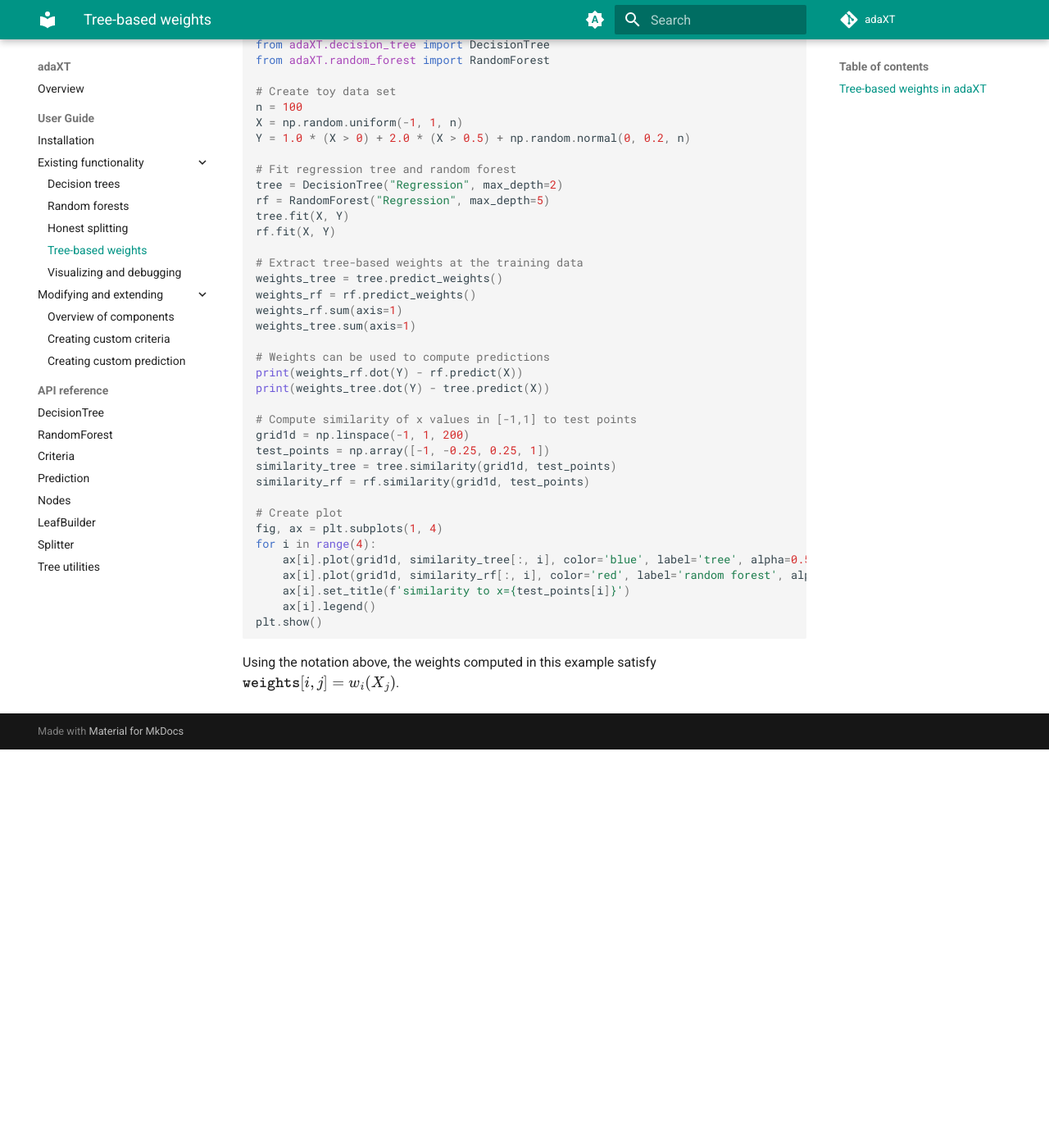
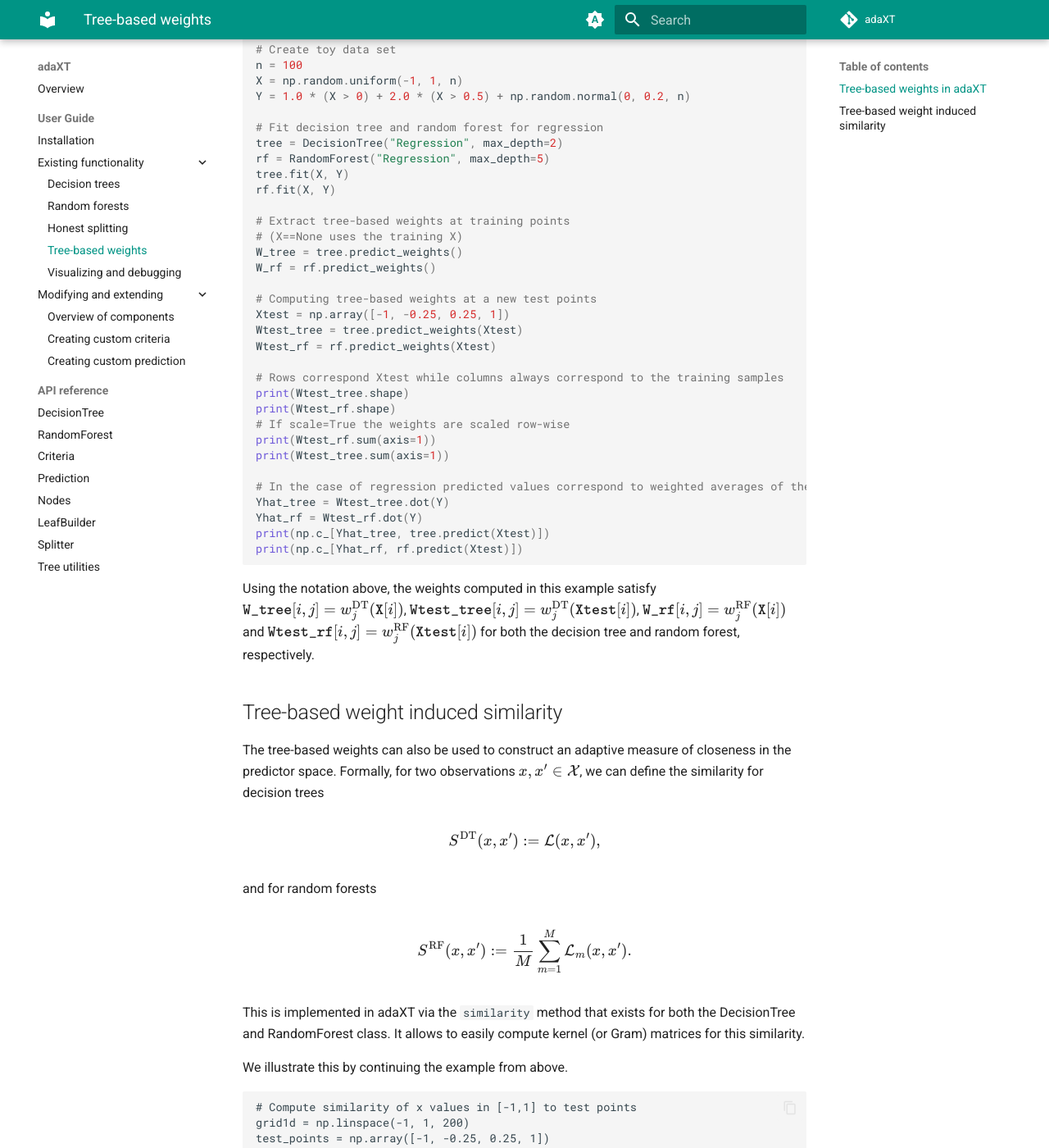
Before and after one commit to NiklasPfister/adaXT, an MkDocs documentation site: the page built from docs/user_guide/tree_based_weights.md, in a window 1280 px wide and 1400 px high, scrolled down 1456 px. Shown: the whole window at 82% size. Built offline with MkDocs 1.6.1 and Material for MkDocs 9.7.7, drawn with Linux system fonts in a browser that asks for light colours; comment, search, counter and statistics services are not loaded; before the commit the page ends 2370 px from its top, so only the background shows below that; some of the changed text lies outside the part shown.

Commit message:
new tests and updated similarity

````diff
--- a/docs/user_guide/tree_based_weights.md
+++ b/docs/user_guide/tree_based_weights.md
@@ -17,18 +17,17 @@
 define for all $i\in\{1,\ldots,n\}$ a weight function
 $w_i:\mathcal{X}\rightarrow[0,1]$ for all $x\in\mathcal{X}$ by
 
+$$
+w_i^{\operatorname{DT}}(x):=\frac{\mathcal{L}(X_{i}, x)}{\sum_{\ell=1}^n\mathcal{L}(X_{\ell}, x)}.
+$$
+
+By construction it holds for all $x\in\mathcal{X}$ that
+$\sum_{i=1}^n w_i^{\operatorname{DT}}(x)=1$. So intuitively the weights capture
+how close a new observation $x$ is to each of the training samples. Importantly,
+the predicted value of a regression tree at the $x$ is simply given by
 
 $$
-w_i(x):=\frac{\mathcal{L}(X_{i}, x)}{\sum_{\ell=1}^n\mathcal{L}(X_{\ell}, x)}.
-$$
-
-By construction it holds for all $x\in\mathcal{X}$ that $\sum_{i=1}^n w_i(x)=1$.
-So intuitively the weights capture how close a new observation $x$ is to each of
-the training samples. Importantly, the predicted value of a regression tree at
-the $x$ is simply given by
-
-$$
-\sum_{i=1}^n w_i(x)Y_i,
+\sum_{i=1}^n w_i^{\operatorname{DT}}(x)Y_i,
 $$
 
 which corresponds to a weighted nearest neighbor estimator. Unlike other
@@ -43,11 +42,12 @@
 $x\in\mathcal{X}$ define the weights by
 
 $$
-w_i(x):=\frac{1}{M}\sum_{m=1}^M\frac{\mathcal{L}_m(X_{i}, x)}{\sum_{\ell=1}^n\mathcal{L}_m(X_{\ell}, x)}.
+w_i^{\operatorname{RF}}(x):=\frac{1}{M}\sum_{m=1}^M\frac{\mathcal{L}_m(X_{i}, x)}{\sum_{\ell=1}^n\mathcal{L}_m(X_{\ell}, x)}.
 $$
 
-In general $w_i(x)$ and $Y_i$ are dependent since the sample $i$ appears also in
-the definition of the weight $w_i(x)$. This can be avoided using
+In general $w_i^{\operatorname{RF}}(x)$ and $Y_i$ are dependent since the sample
+$i$ appears also in the definition of the weight $w_i^{\operatorname{RF}}(x)$.
+This can be avoided using
 [honest splitting](/docs/user_guide/honest_splitting.md), which can be seen as
 separating the estimation of the weights from the averaging of the responses.
 
@@ -59,10 +59,9 @@
 
 ## Tree-based weights in adaXT
 
-Tree-based weights can be computed in adaXT using the `predict_leaf_matrix`
-DecisionTree class method and the `predict_forest_weights` RandomForest class
-method. As a simple example we the code below illustrates how to extract the
-weights evaluated at training data used during fitting.
+Tree-based weights can be computed in adaXT using the `predict_weights` method
+in the DecisionTree and RandomForest classes. The code below illustrates the
+usage.
 
 ```python
 import numpy as np
@@ -75,22 +74,66 @@
 X = np.random.uniform(-1, 1, n)
 Y = 1.0 * (X > 0) + 2.0 * (X > 0.5) + np.random.normal(0, 0.2, n)
 
-# Fit regression tree and random forest
+# Fit decision tree and random forest for regression
 tree = DecisionTree("Regression", max_depth=2)
 rf = RandomForest("Regression", max_depth=5)
 tree.fit(X, Y)
 rf.fit(X, Y)
 
-# Extract tree-based weights at the training data
-weights_tree = tree.predict_weights()
-weights_rf = rf.predict_weights()
-weights_rf.sum(axis=1)
-weights_tree.sum(axis=1)
+# Extract tree-based weights at training points
+# (X==None uses the training X)
+W_tree = tree.predict_weights()
+W_rf = rf.predict_weights()
 
-# Weights can be used to compute predictions
-print(weights_rf.dot(Y) - rf.predict(X))
-print(weights_tree.dot(Y) - tree.predict(X))
+# Computing tree-based weights at a new test points
+Xtest = np.array([-1, -0.25, 0.25, 1])
+Wtest_tree = tree.predict_weights(Xtest)
+Wtest_rf = rf.predict_weights(Xtest)
 
+# Rows correspond Xtest while columns always correspond to the training samples
+print(Wtest_tree.shape)
+print(Wtest_rf.shape)
+# If scale=True the weights are scaled row-wise
+print(Wtest_rf.sum(axis=1))
+print(Wtest_tree.sum(axis=1))
+
+# In the case of regression predicted values correspond to weighted averages of the Y
+Yhat_tree = Wtest_tree.dot(Y)
+Yhat_rf = Wtest_rf.dot(Y)
+print(np.c_[Yhat_tree, tree.predict(Xtest)])
+print(np.c_[Yhat_rf, rf.predict(Xtest)])
+```
+
+Using the notation above, the weights computed in this example satisfy
+$\texttt{W_tree}[i, j]=w_j^{\operatorname{DT}}(\texttt{X}[i])$,
+$\texttt{Wtest_tree}[i, j]=w_j^{\operatorname{DT}}(\texttt{Xtest}[i])$,
+$\texttt{W_rf}[i, j]=w_j^{\operatorname{RF}}(\texttt{X}[i])$ and
+$\texttt{Wtest_rf}[i, j]=w_j^{\operatorname{RF}}(\texttt{Xtest}[i])$ for both
+the decision tree and random forest, respectively.
+
+## Tree-based weight induced similarity
+
+The tree-based weights can also be used to construct an adaptive measure of
+closeness in the predictor space. Formally, for two observations
+$x, x'\in\mathcal{X}$, we can define the similarity for decision trees
+
+$$
+S^{\operatorname{DT}}(x, x'):=\mathcal{L}(x, x'),
+$$
+
+and for random forests
+
+$$
+S^{\operatorname{RF}}(x, x'):=\frac{1}{M}\sum_{m=1}^M\mathcal{L}_m(x, x').
+$$
+
+This is implemented in adaXT via the `similarity` method that exists for both
+the DecisionTree and RandomForest class. It allows to easily compute kernel (or
+Gram) matrices for this similarity.
+
+We illustrate this by continuing the example from above.
+
+```{python}
 # Compute similarity of x values in [-1,1] to test points
 grid1d = np.linspace(-1, 1, 200)
 test_points = np.array([-1, -0.25, 0.25, 1])
@@ -100,14 +143,9 @@
 # Create plot
 fig, ax = plt.subplots(1, 4)
 for i in range(4):
-    ax[i].plot(grid1d, similarity_tree[:, i], color='blue', label='tree', alpha=0.5)
+    ax[i].plot(grid1d, similarity_tree[:, i], color='blue', label='decision tree', alpha=0.5)
     ax[i].plot(grid1d, similarity_rf[:, i], color='red', label='random forest', alpha=0.5)
     ax[i].set_title(f'similarity to x={test_points[i]}')
     ax[i].legend()
 plt.show()
 ```
-
-Using the notation above, the weights computed in this example satisfy
-$\texttt{weights}[i, j]=w_i(X_j)$.
-
-<!--TODO: Update this section-->
````
Also changed, not shown: 5 other files.
